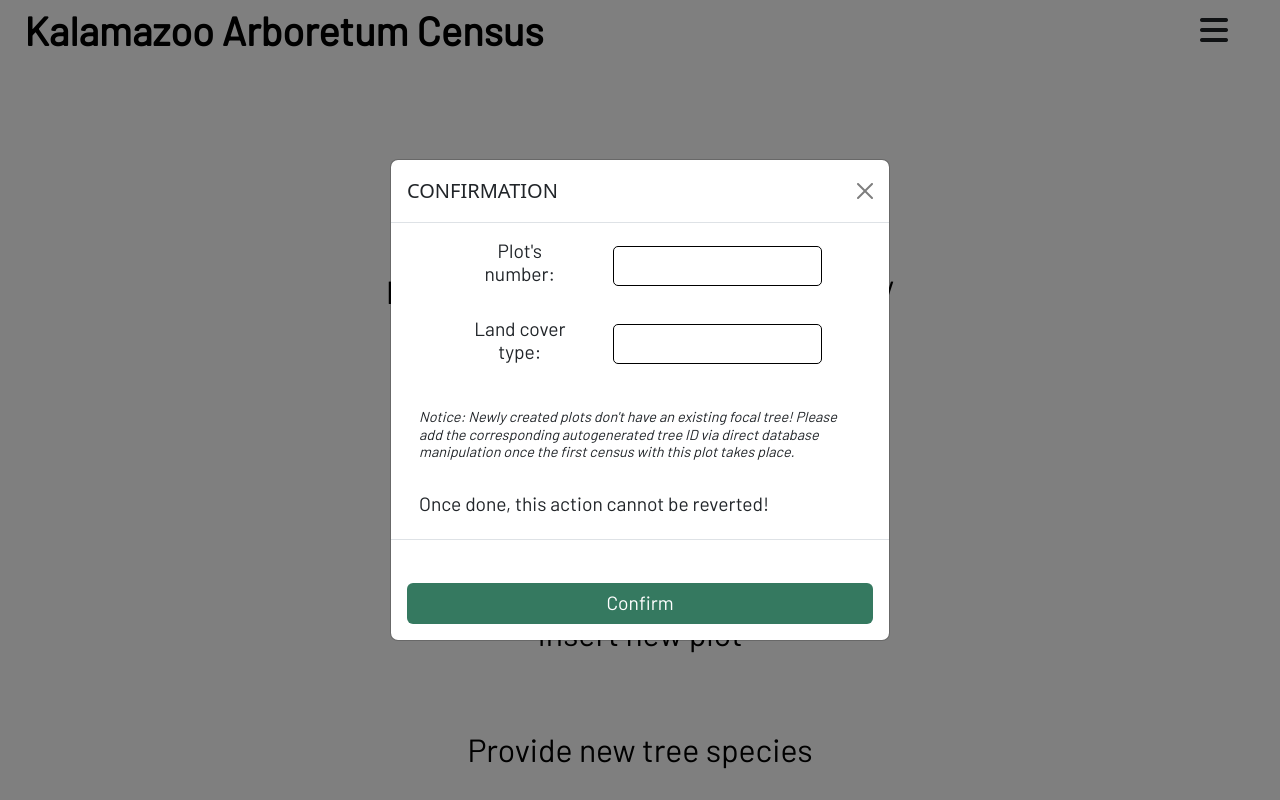
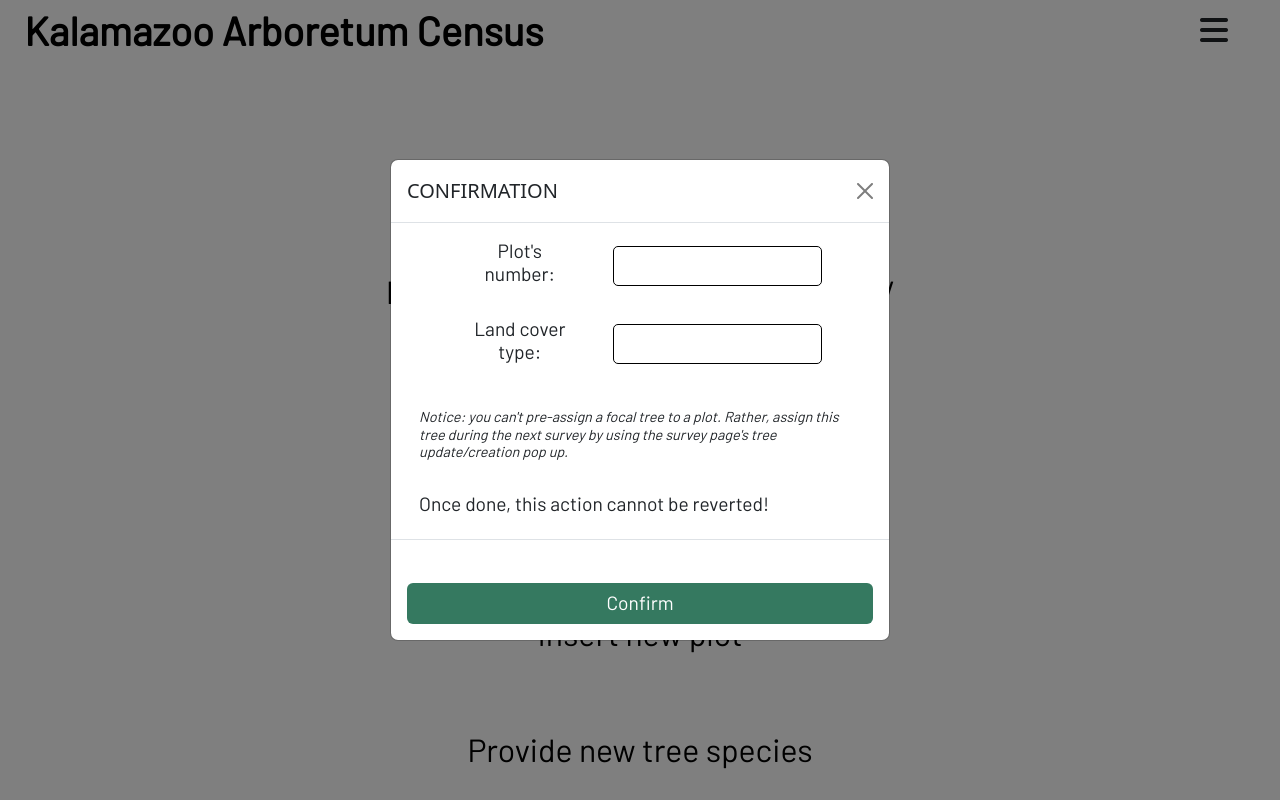
Before and after one commit to kArbCensus/kArbCensus.github.io, a website with bundled scripts: page admin/index.html in a window 1280 px wide. Both pictures are taken after a click on the link "Insert new plot". Shown: the top 800 px of the page. Built offline with nearby package versions, Linux system fonts and the light colour scheme; a script that the page names is missing.

Commit message:
Update admin page to express the focal tree situation

```diff
--- a/admin/index.html
+++ b/admin/index.html
@@ -174,9 +174,9 @@
                             <div class="row">
                                 <div class="col">
                                     <h4 class="modal-top d-flex justify-content-center" id="db-focal-notice">
-                                        Notice: Newly created plots don't have an existing focal tree! Please add the
-                                        corresponding autogenerated tree ID via direct database manipulation once the
-                                        first census with this plot takes place.
+                                        Notice: you can't pre-assign a focal tree to a plot. Rather, assign this tree
+                                        during the next survey by using the survey page's tree update/creation pop
+                                        up.
                                     </h4>
                                 </div>
                             </div>
```
